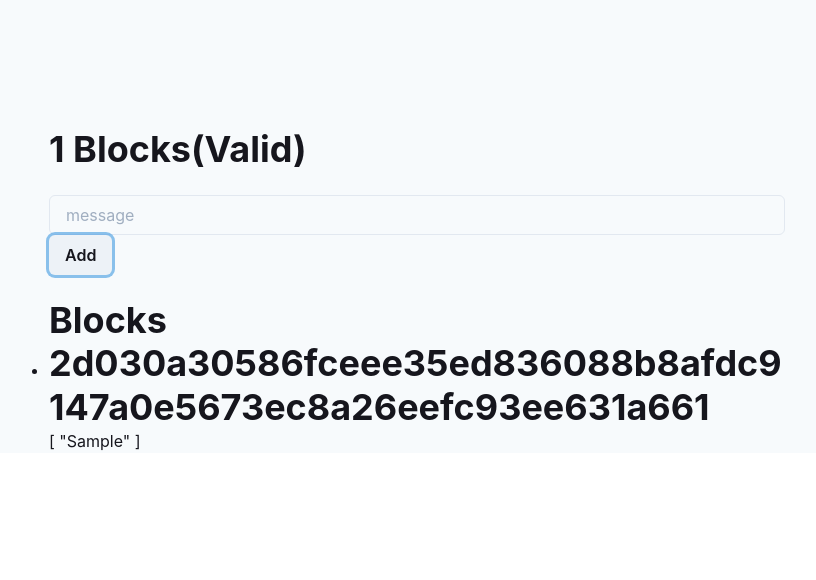
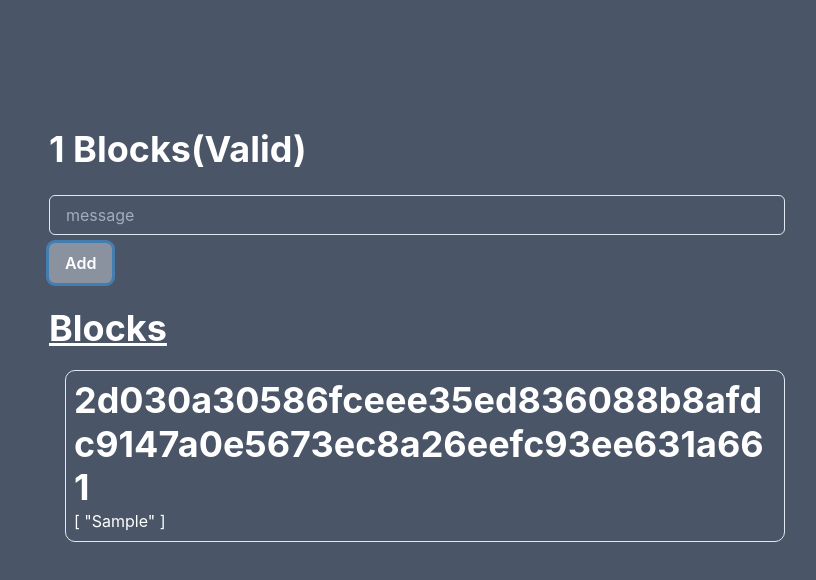
Before and after one commit to kellenwiltshire/blockchain, a Next.js app: page / in a window 1280 px wide. Both pictures are taken after typing "Sample" into the empty fields and a click on the button "Add". Shown: the top 580 px of the page, without its empty margins (223-1039 px from the left). Built offline with nearby package versions, Linux system fonts and the light colour scheme.

Commit message:
chore: styling

```diff
--- a/src/components/Blocks.tsx
+++ b/src/components/Blocks.tsx
@@ -1,22 +1,26 @@
 import { FC } from 'react';
 import { observer } from 'mobx-react-lite';
 import { useStore } from '../store';
-import { Heading, Text } from '@chakra-ui/react';
+import { Box, Heading, ListItem, Text, UnorderedList } from '@chakra-ui/react';
 
 export const Blocks: FC = observer(() => {
 	const store = useStore();
 
 	return (
-		<div>
-			<Heading>Blocks</Heading>
-			<ul className='blocks'>
+		<Box>
+			<Heading marginBottom={5} textDecoration={'underline'}>
+				Blocks
+			</Heading>
+			<UnorderedList spacing={5} listStyleType='none'>
 				{[...store.blocks].reverse().map((block) => (
-					<li key={block.hash}>
-						<Heading as='h3'>{block.hash}</Heading>
-						<Text>{JSON.stringify(block.transactions, null, 2)}</Text>
-					</li>
+					<Box borderWidth='1px' borderRadius='10px' p={2}>
+						<ListItem key={block.hash}>
+							<Heading as='h3'>{block.hash}</Heading>
+							<Text>{JSON.stringify(block.transactions, null, 2)}</Text>
+						</ListItem>
+					</Box>
 				))}
-			</ul>
-		</div>
+			</UnorderedList>
+		</Box>
 	);
 });
--- a/src/components/Container.tsx
+++ b/src/components/Container.tsx
@@ -1,19 +1,15 @@
-import { Flex, useColorMode, FlexProps } from '@chakra-ui/react'
+import { Flex, FlexProps } from '@chakra-ui/react';
 
 export const Container = (props: FlexProps) => {
-  const { colorMode } = useColorMode()
-
-  const bgColor = { light: 'gray.50', dark: 'gray.900' }
-
-  const color = { light: 'black', dark: 'white' }
-  return (
-    <Flex
-      direction="column"
-      alignItems="center"
-      justifyContent="flex-start"
-      bg={bgColor[colorMode]}
-      color={color[colorMode]}
-      {...props}
-    />
-  )
-}
+	return (
+		<Flex
+			direction='column'
+			alignItems='center'
+			minHeight='100vh'
+			justifyContent='flex-start'
+			bg='gray.600'
+			color='white'
+			{...props}
+		/>
+	);
+};
--- a/src/components/Form.tsx
+++ b/src/components/Form.tsx
@@ -15,8 +15,10 @@ export const Form: FC = () => {
 				setMesssage('');
 			}}
 		>
-			<Input value={message} onChange={(e) => setMesssage(e.target.value)} placeholder='message' required />
-			<Button type='submit'>Add</Button>
+			<Input value={message} onChange={(e) => setMesssage(e.target.value)} placeholder='message' required mb={2} />
+			<Button type='submit' colorScheme='whiteAlpha'>
+				Add
+			</Button>
 		</form>
 	);
 };
--- a/src/components/Transactions.tsx
+++ b/src/components/Transactions.tsx
@@ -1,21 +1,21 @@
 import { FC } from 'react';
 import { observer } from 'mobx-react-lite';
 import { useStore } from '../store';
-import { Heading } from '@chakra-ui/react';
+import { Box, Heading, ListItem, UnorderedList } from '@chakra-ui/react';
 
 export const Transactions: FC = observer(() => {
 	const store = useStore();
 
 	return store.transactions.length > 0 ? (
-		<div>
+		<Box borderWidth='1px' borderRadius='10px' p={2}>
 			<Heading as='h2' size='2xl'>
 				Pending Transactions
 			</Heading>
-			<ul className='pending'>
+			<UnorderedList spacing={3} listStyleType='none'>
 				{store.transactions.map((transaction, i) => {
-					return <li key={i}>{transaction}</li>;
+					return <ListItem key={i}>{transaction}</ListItem>;
 				})}
-			</ul>
-		</div>
+			</UnorderedList>
+		</Box>
 	) : null;
 });
```
